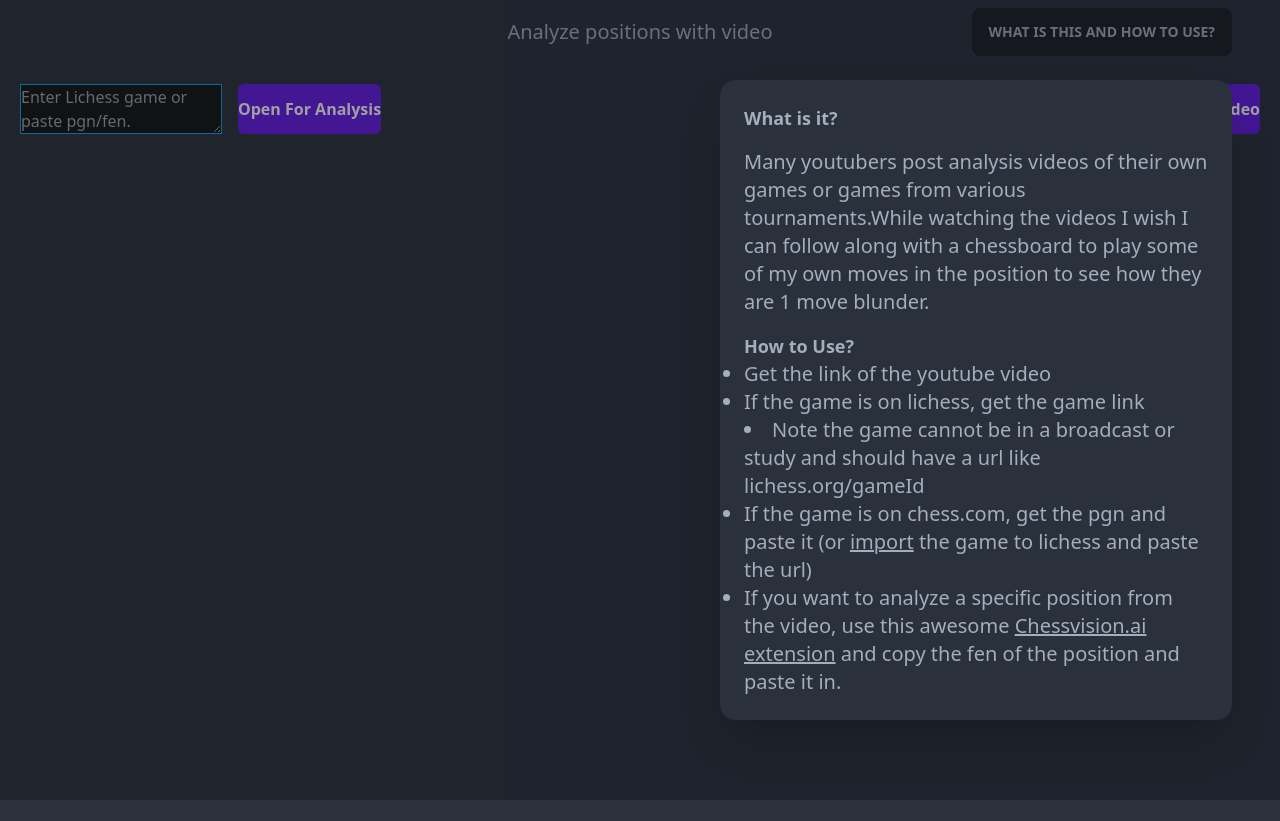
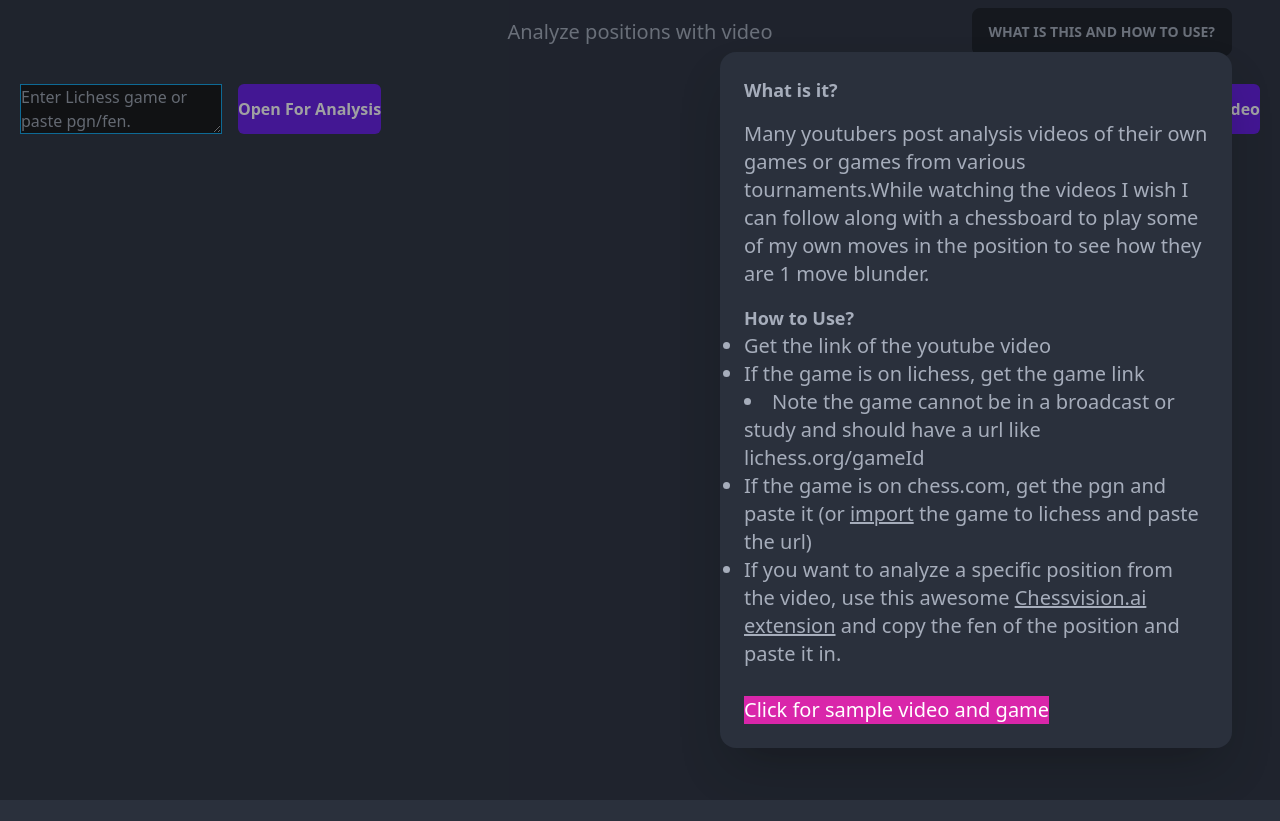
Before and after one commit to prashantkhurana/chess-analyze-video, a Nuxt app: page / in a window 1280 px wide. Both pictures are taken after a click on the label "WHAT IS THIS AND HOW TO USE?". Built offline with nearby package versions, Linux system fonts and the light colour scheme.

Commit message:
add button to load sample video

```diff
--- a/app.vue
+++ b/app.vue
@@ -20,13 +20,15 @@ export default defineNuxtComponent({
     },
     getLichessUrl(gameDetails) {
       if (gameDetails.fen)
-      { console.log("")
+      {
         this.lichessUrl = "https://lichess.org/analysis/" + gameDetails.fen;
-        console.log(this.lichessUrl);
         return;
       }
       this.lichessUrl = "https://lichess.org/analysis/pgn/" + gameDetails.pgn + "?color=" + gameDetails.color;
-      console.log(this.lichessUrl);
+    },
+    loadSampleGameAndVideo() {
+      this.lichessUrl = `https://lichess.org/analysis/pgn/1. e4 c5 2. Nf3 Nc6 3. Bb5 g6 4. Nc3 Bg7 5. O-O Nf6 6. Re1 O-O 7. Bf1 d6 8. h3 a6 9. d3 b5 10. Be3 Bb7 11. Qd2 Re8 12. Ne2 d5 13. e5 Nd7 14. e6 fxe6 15. Ng5 d4 16. Bf4 Nf8 17. Bh2 e5 18. Ng3 Rc8 19. f4 exf4 20. Qxf4 Qd5 21. Re4 Bh6 22. h4 Ne6 23. Qg4 Nxg5 24. hxg5 Bxg5 25. Rae1 Be3+ 26. Kh1 Rf8 27. c4 bxc4 28. dxc4 Qf7 29. Bd3 Nb4 30. R4xe3 dxe3 31. Rxe3 Nxd3 32. Rxd3 Qf2 0-1`;
+this.videoUrl = "https://www.youtube.com/embed/11hlPJYNX_s";
     }
   }
 })
@@ -35,7 +37,7 @@ export default defineNuxtComponent({
 
 <template >
   <div class="h-screen">
-    <Header class="flex flex-row justify-center h-10 align-middle"></Header>
+    <Header class="flex flex-row justify-center h-10 align-middle" @load-sample-game-and-video="loadSampleGameAndVideo"></Header>
     <div class="flex flex-row justify-between m-5">
       <LichessSearch  @game-updated="getLichessUrl"></LichessSearch>
       <YoutubeSearch @video-id-updated="getVideoUrl"></YoutubeSearch>
@@ -45,21 +47,6 @@ export default defineNuxtComponent({
       <Youtube :video-url="videoUrl" class="h-full w-1/2 "></Youtube>
     </div>
   </div>
-
-  <!-- <div class="split left flex items-center">
-    <LichessSearch  @game-updated="getLichessUrl"></LichessSearch>
-    <Lichess :url = "lichessUrl"></Lichess>
-  </div> -->
-
-  <!-- <div class="split right">
-    <YoutubeSearch @video-id-updated="getVideoUrl"></YoutubeSearch>
-    <Youtube :video-url="videoUrl"></Youtube>
-  </div> -->
-
-
-
-  <!-- <Lichess class="split left"></Lichess>
-   <Youtube class="split right"></Youtube> -->
 </template>
 
 
--- a/components/header.vue
+++ b/components/header.vue
@@ -1,4 +1,14 @@
-<script setup>
+<script>
+
+export default {
+    methods : {
+        loadSample() {
+            this.$emit('loadSampleGameAndVideo');
+        }
+
+    },
+    emits : ['loadSampleGameAndVideo']
+}
 
 </script>
 
@@ -35,6 +45,8 @@
                     <li>If you want to analyze a specific position from the video, use this awesome <a href="https://chrome.google.com/webstore/detail/chessvisionai-chess-posit/johejpedmdkeiffkdaodgoipdjodhlld" class="underline">Chessvision.ai extension</a>
                         and copy the fen of the position and paste it in.</li>
                 </ul>
+                <br/>
+                <button class="btn-secondary" @click="loadSample" >Click for sample video and game</button>
             </label>
     </label>
 </div></template>
```
